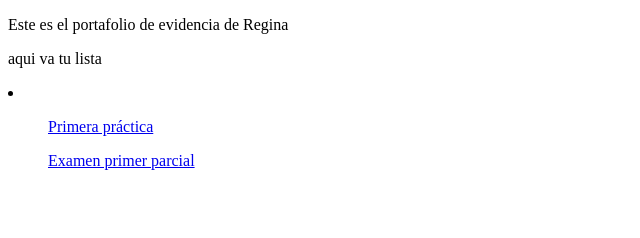
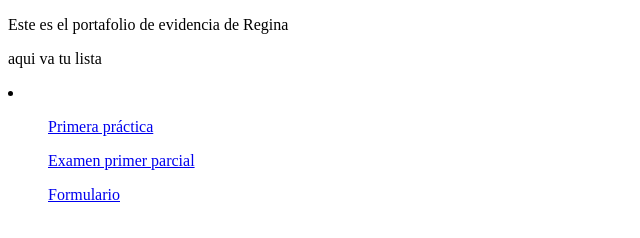
Before and after one commit to Regina-Ceron189/4IV8_Ceron_Flores_Regina, a plain HTML site: page index.html in a window 1280 px wide. Shown: the full height of the page, 0-640 px from the left. Drawn offline with Linux system fonts and the light colour scheme.

Commit message:
Adicion del formulario a la pagina principal

```diff
--- a/index.html
+++ b/index.html
@@ -13,6 +13,7 @@
         <ol>
             <a href="./01PrimeraPractica/inicio.html">Primera práctica</a>
             <p><a href="./ExamenPrimerParcial/ExamenPrimerParcial.java"> Examen primer parcial</a></p>
+            <p><a href="./02Formulario/formulario.html"> Formulario</a></p>
         </ol>
     </li>
 </body>
```
